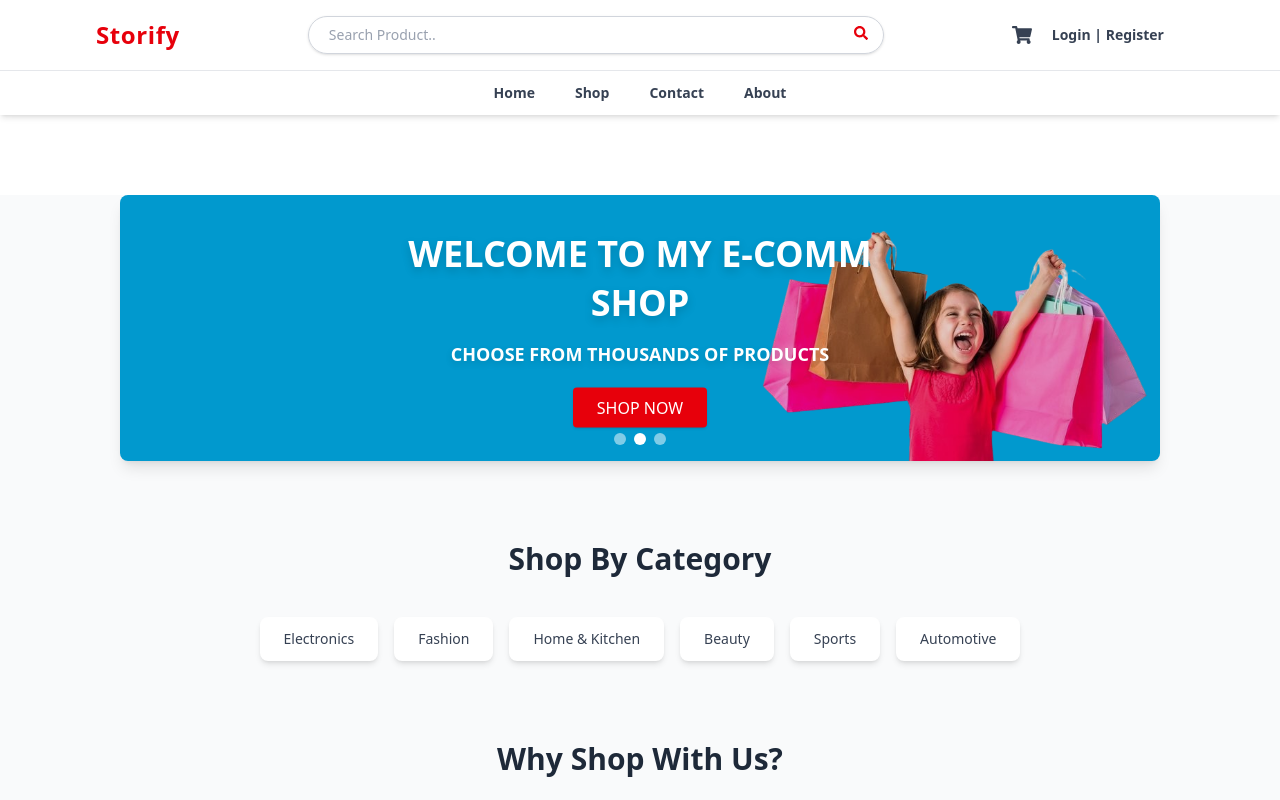
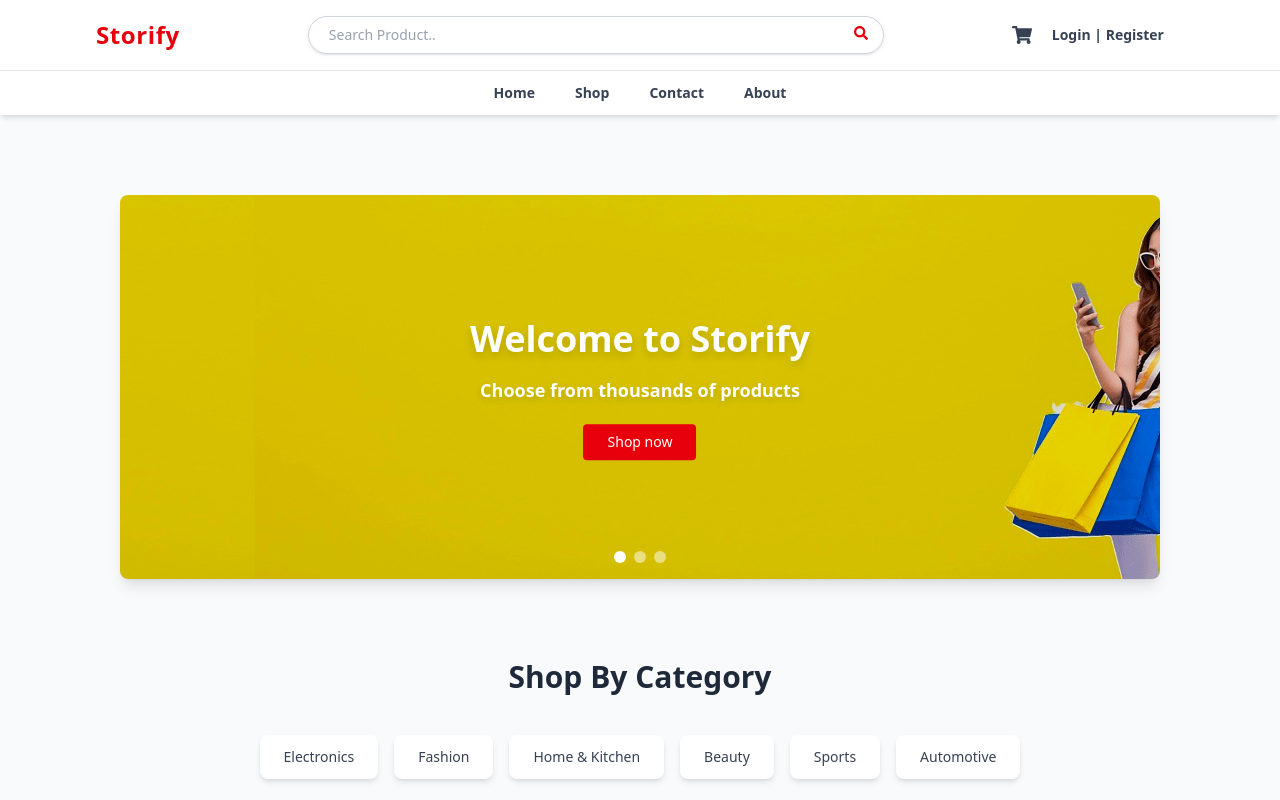
Before and after one commit to deepdeb/react-ecom, a React (Vite) app: page / in a window 1280 px wide. Shown: the top 800 px of the page. Built offline with nearby package versions, Linux system fonts and the light colour scheme.

Commit message:
fixed carousel and hero section text and hero section shop now button

```diff
--- a/src/pages/Home.jsx
+++ b/src/pages/Home.jsx
@@ -7,11 +7,13 @@ import { useSelector } from 'react-redux'
 import ProductCard from '../components/ProductCard'
 import Shop from './Shop'
 import { useEffect, useState } from 'react'
+import { useNavigate } from 'react-router-dom'
 
 const images = [HeroImage1, HeroImage2, HeroImage3];
 
 const Home = () => {
   const { products } = useSelector(state => state.product)
+  const navigate = useNavigate()
 
   const [index, setIndex] = useState(0);
 
@@ -19,22 +21,31 @@ const Home = () => {
   useEffect(() => {
     const timer = setInterval(() => {
       setIndex((prev) => (prev + 1) % images.length);
-    }, 3000);
+    }, 7000);
     return () => clearInterval(timer);
   }, []);
 
   return (
-    <div className="bg-gray-50">
+    <div className="bg-gray-50 overflow-x-hidden">
 
       <div className="px-30 my-20">
-        <div className="w-full relative **aspect-video** rounded-lg overflow-hidden shadow-lg mb-12">
-          <img className="h-full w-full object-cover" src={images[index]} alt="Hero" />
+        <div className="h-[384px] w-full max-w-[1504px] relative rounded-lg overflow-hidden shadow-lg mb-12 mx-auto">
+          {/* <img className="h-full w-full object-cover" src={images[index]} alt="Hero" /> */}
+            {images.map((img, i) => (
+              <img
+                key={i}
+                src={img}
+                alt="Hero"
+                className={`absolute top-0 left-0 h-full w-full object-cover transition-opacity duration-3000 ease-in-out ${index === i ? 'opacity-100' : 'opacity-0'}`}
+              />
+            ))}
+
           <div className="absolute inset-0 bg-black/10"></div>
           <div className="absolute top-1/2 left-1/2 -translate-x-1/2 -translate-y-1/2 text-white text-center max-w-lg">
-            <h2 className="text-4xl font-extrabold leading-snug drop-shadow-lg">WELCOME TO MY E-COMM SHOP</h2>
-            <p className="text-lg font-semibold mt-3 drop-shadow-md">CHOOSE FROM THOUSANDS OF PRODUCTS</p>
-            <button className="mt-5 bg-red-600 hover:bg-red-700 transition-all duration-300 text-white px-6 py-2 rounded shadow hover:scale-105">
-              SHOP NOW
+            <h2 className="text-4xl font-extrabold leading-snug drop-shadow-lg">Welcome to Storify</h2>
+            <p className="text-lg font-semibold mt-3 drop-shadow-md">Choose from thousands of products</p>
+            <button className="mt-5 bg-red-600 hover:bg-red-700 transition-all duration-300 text-white text-sm px-6 py-2 rounded hover:scale-105" onClick={() => navigate('/shop')}>
+              Shop now
             </button>
           </div>
 
```
